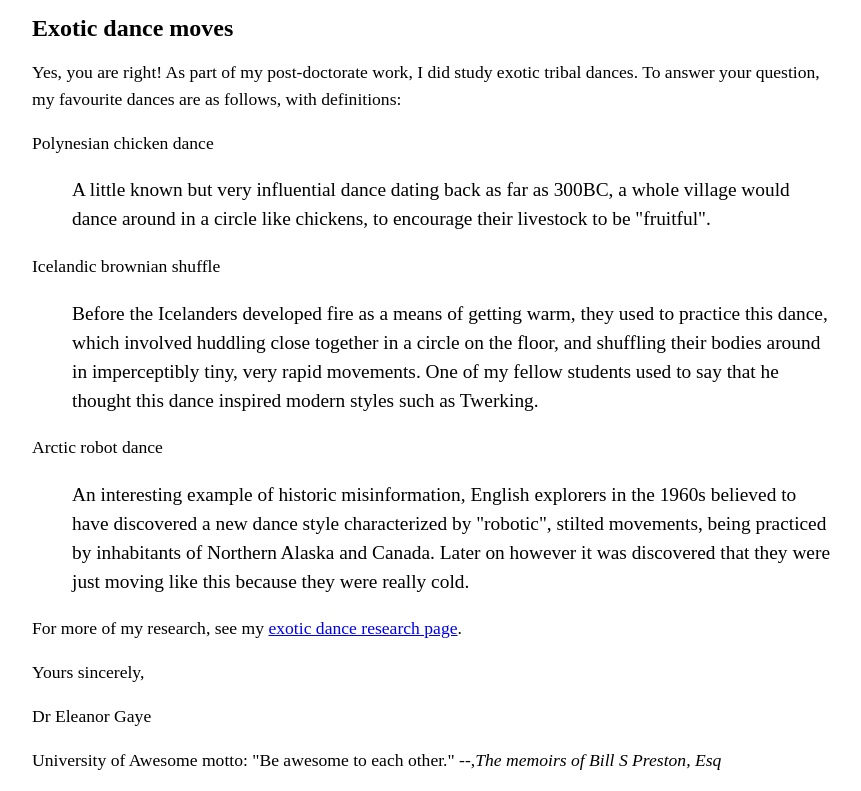
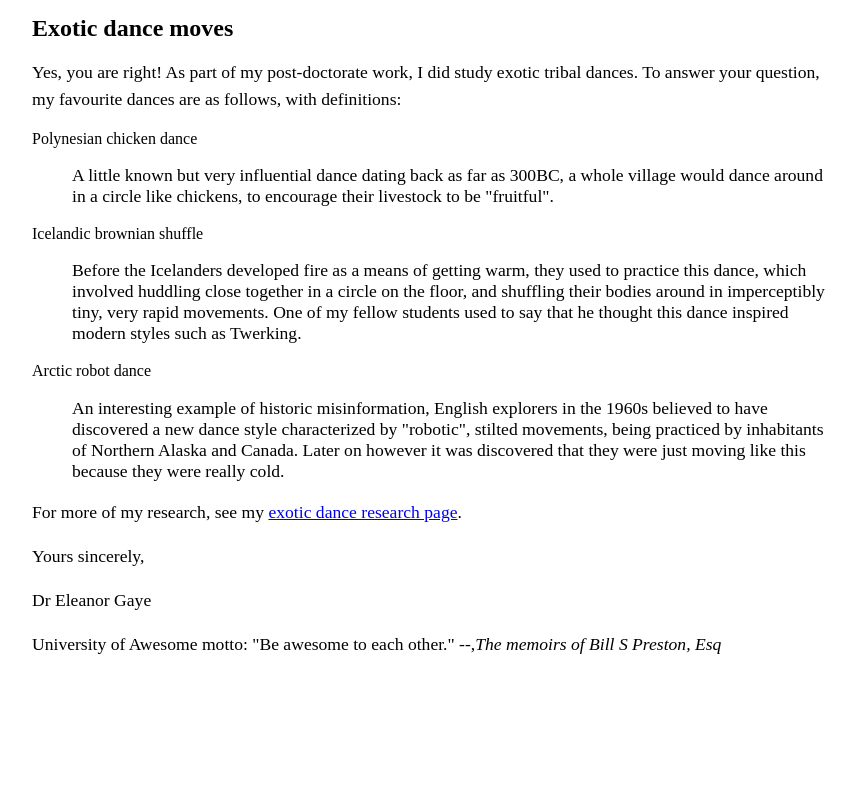
Before and after one commit to komatuna10/git-tutorial, a plain HTML site: page index.html in a window 1280 px wide. Shown: the part 1145-1936 px from the top of the page, without its empty margins (208-1069 px from the left). After the commit the page ends 1820 px from the top, so only its background shows below. Drawn offline with Linux system fonts and the light colour scheme.

Commit message:
再１８

```diff
--- a/index.html
+++ b/index.html
@@ -76,24 +76,24 @@
     favourite dances are as follows, with definitions:
   </p>
 
-  <p>Polynesian chicken dance</p>
+  Polynesian chicken dance<br>
   <ul>
-    <p>A little known but very influential dance dating back as far as 300BC, a whole village would dance around in a
-      circle like chickens, to encourage their livestock to be "fruitful".</p>
+    A little known but very influential dance dating back as far as 300BC, a whole village would dance around in a
+    circle like chickens, to encourage their livestock to be "fruitful".<br>
   </ul>
-  <p>Icelandic brownian shuffle</p>
+  Icelandic brownian shuffle<br>
   <ul>
-    <p>Before the Icelanders developed fire as a means of getting warm, they used to practice this dance, which involved
-      huddling close together in a circle on the floor, and shuffling their bodies around in imperceptibly tiny, very
-      rapid movements. One of my fellow students used to say that he thought this dance inspired modern styles such as
-      Twerking.</p>
+    Before the Icelanders developed fire as a means of getting warm, they used to practice this dance, which involved
+    huddling close together in a circle on the floor, and shuffling their bodies around in imperceptibly tiny, very
+    rapid movements. One of my fellow students used to say that he thought this dance inspired modern styles such as
+    Twerking.<br>
   </ul>
-  <p>Arctic robot dance</p>
+  Arctic robot dance<br>
   <ul>
-    <p>An interesting example of historic misinformation, English explorers in the 1960s believed to have discovered a
-      new dance style characterized by "robotic", stilted movements, being practiced by inhabitants of Northern Alaska
-      and Canada. Later on however it was discovered that they were just moving like this because they were really cold.
-    </p>
+    An interesting example of historic misinformation, English explorers in the 1960s believed to have discovered a
+    new dance style characterized by "robotic", stilted movements, being practiced by inhabitants of Northern Alaska
+    and Canada. Later on however it was discovered that they were just moving like this because they were really cold.
+    <br>
   </ul>
   <p>For more of my research, see my <a href="http://example.com">exotic dance research page</a>.</p>
 
```
